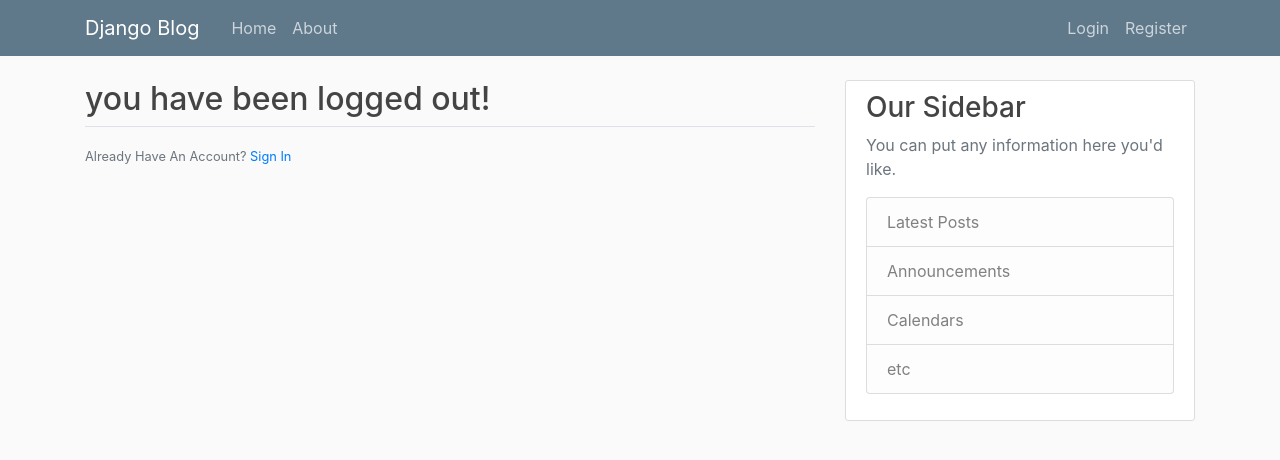
After one commit to vaishnavi-subramanian/Django, a Django app: page /logout/ in a window 1280 px wide. The commit adds this page. Shown: the top 460 px of the page. Run offline with Django 3.2, Linux system fonts and the light colour scheme; some libraries are stand-ins or nearby versions.

Commit message:
django_project_login

```diff
--- a/django_project/blog/templates/blog/base.html
+++ b/django_project/blog/templates/blog/base.html
@@ -33,8 +33,13 @@
             </div>
             <!-- Navbar Right Side -->
             <div class="navbar-nav">
-              <a class="nav-item nav-link" href="#">Login</a>
-              <a class="nav-item nav-link" href="#">Register</a>
+              {% if user.is.authenticated %}
+              <a class="nav-item nav-link" href="{% url 'user-profile' %}">Profile</a>
+              <a class="nav-item nav-link" href="{% url 'logout' %}">Logout</a>
+              {% else %}
+              <a class="nav-item nav-link" href="{% url 'login' %}">Login</a>
+              <a class="nav-item nav-link" href="{% url 'user-register' %}">Register</a>
+              {% endif %}
             </div>
           </div>
         </div>
--- a/django_project/django_project/settings.py
+++ b/django_project/django_project/settings.py
@@ -123,3 +123,4 @@ USE_TZ = True
 STATIC_URL = '/static/'
 CRISPY_TEMPLATE_PACK='bootstrap4'
 LOGIN_REDIRECT_URL='blog-home'
+LOGIN_URL='login'
--- a/django_project/django_project/urls.py
+++ b/django_project/django_project/urls.py
@@ -21,7 +21,9 @@ from users import views as user_views
 urlpatterns = [
     path('admin/', admin.site.urls),
     path('register/',user_views.register,name='user-register'),
+    path('profile/', user_views.profile, name='user-profile'),
     path('login/', auth_views.LoginView.as_view(template_name='users/login.html'), name='login'),
     path('logout/', auth_views.LogoutView.as_view(template_name='users/logout.html'), name='logout'),
+
     path('',include('blog.urls')),
 ]
--- a/django_project/users/templates/users/login.html
+++ b/django_project/users/templates/users/login.html
@@ -14,7 +14,7 @@
         </form>
         <div class="border-top pt-3">
             <small class="text-muted">
-                Need An Account? <a class="ml-2" href="{% url 'register' %}">Sign Up Now</a>
+                Need An Account? <a class="ml-2" href="{% url 'user-register' %}">Sign Up Now</a>
             </small>
         </div>
     </div>
--- /dev/null
+++ b/django_project/users/templates/users/logout.html
@@ -0,0 +1,12 @@
+{% extends "blog/base.html" %}
+
+{% block content %}
+
+<h2>you have been logged out!</h2>
+<div class="border-top pt-3">
+  <small class="text-muted">
+    Already Have An Account? <a href="{% url 'login' %}">Sign In</a>
+  </small>
+</div>
+
+{% endblock content %}
--- /dev/null
+++ b/django_project/users/templates/users/profile.html
@@ -0,0 +1,6 @@
+{% extends "blog/base.html" %}
+{% load crispy_forms_tags %}
+{% block content %}
+  <h1>{{user.username}}</h1>
+
+{% endblock content %}
```
Also changed, not shown: django_project/users/views.py (+6 -2 lines), django_project/db.sqlite3.
